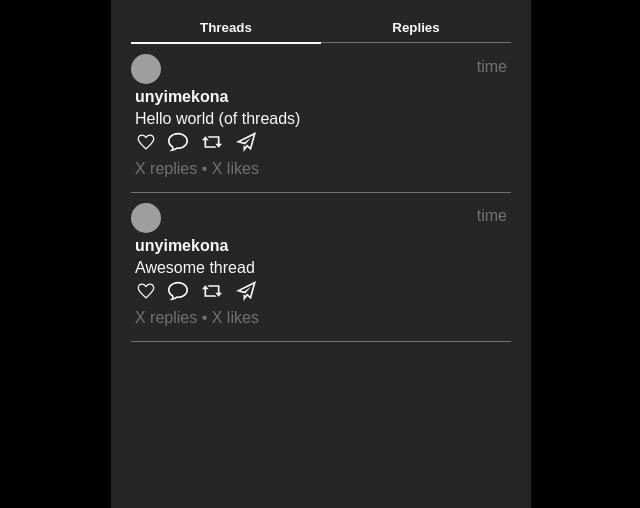
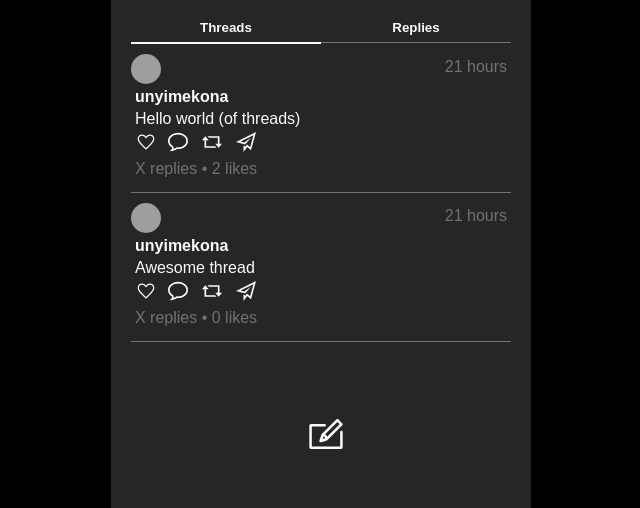
Before and after one commit to Unyime94/threads-app, a React (Create React App) app: page / in a window 1280 px wide. Shown: the part 247-755 px from the top of the page, without its empty margins (319-959 px from the left). Built offline with nearby package versions, Linux system fonts and the light colour scheme; data requests are answered from the project's data file; grey boxes are pictures that could not be loaded.

Commit message:
fix timestamp and setup creating thread

```diff
--- a/db.json
+++ b/db.json
@@ -68,7 +68,7 @@
     },
     {
       "id": 3,
-      "timestamp": "Mon Aug 14 2023 17:34:43 GMT+0100 (West Africa Standard Time)",
+      "timestamp": "Mon Aug 14 2023 18:34:43 GMT+0100 (West Africa Standard Time)",
       "thread_from": "335c4072-68c5-44d6-998d-b53198055520",
       "thread_to": null,
       "reply_to": null,
@@ -77,7 +77,7 @@
     },
     {
       "id": 4,
-      "timestamp": "Mon Aug 14 2023 17:46:43 GMT+0100 (West Africa Standard Time)",
+      "timestamp": "Mon Aug 14 2023 22:46:43 GMT+0100 (West Africa Standard Time)",
       "thread_from": "4984e9b8-1364-4bb6-b6cf-d4cbcf9994e6",
       "thread_to": null,
       "reply_to": "335c4072-68c5-44d6-998d-b53198055520",
--- a/package.json
+++ b/package.json
@@ -7,6 +7,7 @@
     "@testing-library/react": "^13.4.0",
     "@testing-library/user-event": "^13.5.0",
     "json-server": "^0.17.3",
+    "moment": "^2.29.4",
     "react": "^18.2.0",
     "react-dom": "^18.2.0",
     "react-scripts": "5.0.1",
--- a/src/App.js
+++ b/src/App.js
@@ -3,12 +3,14 @@ import Nav from "./components/Nav";
 import Header from "./components/Header";
 import Feed from "./components/Feed";
 import PopUp from "./components/PopUp";
+import WriteIcon from "./components/icons/WriteIcon";
 
 const App = () => {
   const [user, setUser] = useState(null);
   const [threads, setThreads] = useState([]);
   const [viewThreadsFeed, setViewThreadsFeed] = useState(true);
   const [filteredThreads, setFilteredThreads] = useState(null);
+  const [openPopUp, setOpenPopUp] = useState(false);
 
   const userId = "4984e9b8-1364-4bb6-b6cf-d4cbcf9994e6";
 
@@ -75,6 +77,9 @@ const App = () => {
           />
           <Feed user={user} filteredThreads={filteredThreads} />
           {/* <PopUp /> */}
+          <div>
+            <WriteIcon />
+          </div>
         </div>
       )}
     </>
--- a/src/components/Thread.js
+++ b/src/components/Thread.js
@@ -1,4 +1,9 @@
+import { useState, useEffect } from "react";
+import moment from "moment";
+
 const Thread = ({ user, filteredThread }) => {
+  const timePassed = moment().startOf("day").fromNow(filteredThread.timestamp);
+
   return (
     <article className="feed-card">
       <div className="text-container">
@@ -13,7 +18,7 @@ const Thread = ({ user, filteredThread }) => {
             <p>{filteredThread.text}</p>
           </div>
         </div>
-        <p className="sub-text">time</p>
+        <p className="sub-text">{timePassed}</p>
       </div>
       <div className="icons">
         <svg
@@ -55,7 +60,8 @@ const Thread = ({ user, filteredThread }) => {
         </svg>
       </div>
       <p className="sub-text">
-        <span>X replies</span> • <span>X likes</span>
+        <span>X replies</span> •{" "}
+        <span>{filteredThread.likes.length} likes</span>
       </p>
     </article>
   );
--- /dev/null
+++ b/src/components/icons/WriteIcon.js
@@ -0,0 +1,20 @@
+const WriteIcon = () => {
+  return (
+    <svg
+      className="writeicon"
+      clip-rule="evenodd"
+      fill-rule="evenodd"
+      stroke-linejoin="round"
+      stroke-miterlimit="2"
+      viewBox="0 0 24 24"
+      xmlns="http://www.w3.org/2000/svg"
+    >
+      <path
+        d="m11.25 6c.398 0 .75.352.75.75 0 .414-.336.75-.75.75-1.505 0-7.75 0-7.75 0v12h17v-8.749c0-.414.336-.75.75-.75s.75.336.75.75v9.249c0 .621-.522 1-1 1h-18c-.48 0-1-.379-1-1v-13c0-.481.38-1 1-1zm1.521 9.689 9.012-9.012c.133-.133.217-.329.217-.532 0-.179-.065-.363-.218-.515l-2.423-2.415c-.143-.143-.333-.215-.522-.215s-.378.072-.523.215l-9.027 8.996c-.442 1.371-1.158 3.586-1.264 3.952-.126.433.198.834.572.834.41 0 .696-.099 4.176-1.308zm-2.258-2.392 1.17 1.171c-.704.232-1.274.418-1.729.566zm.968-1.154 7.356-7.331 1.347 1.342-7.346 7.347z"
+        fill-rule="nonzero"
+      />
+    </svg>
+  );
+};
+
+export default WriteIcon;
--- a/src/index.css
+++ b/src/index.css
@@ -125,7 +125,7 @@ button.primary {
 }
 
 .feed {
-  height: 400px;
+  height: 350px;
   overflow-x: scroll;
 }
 
@@ -157,3 +157,10 @@ input:focus {
     rgba(0, 0, 0, 0.12) 0 4px 6px, rgba(0, 0, 0, 0.17) 0 12px 13px,
     rgba(0, 0, 0, 0.09) 0 -3px 5px;
 }
+
+.writeicon {
+  height: 40px;
+  margin-top: 20px;
+  margin-left: 175px;
+  fill: rgb(250, 250, 250);
+}
```
Also changed, not shown: 1 other file (tests, documents, lock files or other folders).
